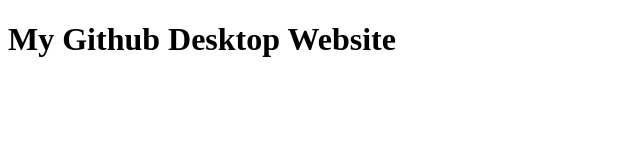
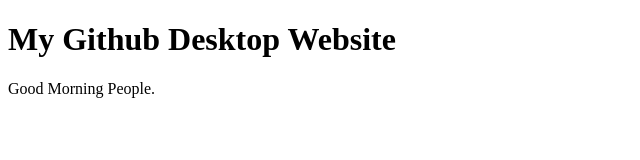
Before and after one commit to nazmulhasansiddique/second-website, a plain HTML site: page index.html in a window 1280 px wide. Shown: the whole page, without its empty margins (0-640 px from the left). Drawn offline with Linux system fonts and the light colour scheme.

Commit message:
second changes

```diff
--- a/index.html
+++ b/index.html
@@ -7,5 +7,8 @@
 </head>
 <body>
      <h1>My Github Desktop Website</h1>
+     <div>
+         <p>Good Morning People.</p>
+     </div>
 </body>
 </html>
```
